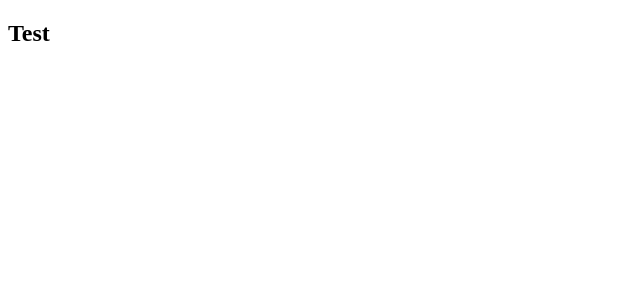
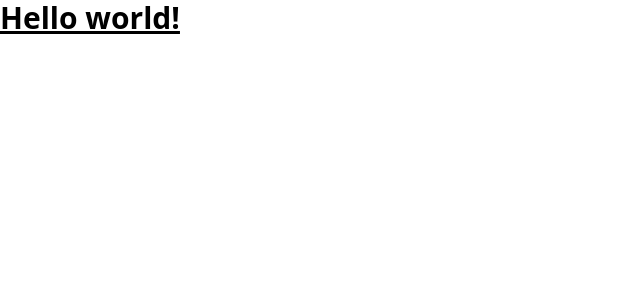
Before and after one commit to Cincior/ShoppingList, an Angular app: page / in a window 1280 px wide. Shown: the top 300 px of the page, without its empty margins (0-640 px from the left). Built offline with nearby package versions, Linux system fonts and the light colour scheme.

Commit message:
tailwind added

```diff
--- a/package.json
+++ b/package.json
@@ -18,7 +18,11 @@
     "@angular/platform-browser": "^19.1.0",
     "@angular/platform-browser-dynamic": "^19.1.0",
     "@angular/router": "^19.1.0",
+    "@ngneat/tailwind": "^7.0.3",
+    "@tailwindcss/postcss": "^4.0.8",
+    "postcss": "^8.5.3",
     "rxjs": "~7.8.0",
+    "tailwindcss": "^4.0.8",
     "tslib": "^2.3.0",
     "zone.js": "~0.15.0"
   },
--- a/src/app/app.component.html
+++ b/src/app/app.component.html
@@ -1,2 +1,4 @@
 <router-outlet />
-<h2>Test</h2>
+<h1 class="text-3xl font-bold underline">
+  Hello world!
+</h1>
--- a/src/styles.css
+++ b/src/styles.css
@@ -1 +1 @@
-/* You can add global styles to this file, and also import other style files */
+@import "tailwindcss";
```
Also changed, not shown: .postcssrc.json (added), 1 other file (tests, documents, lock files or other folders).
